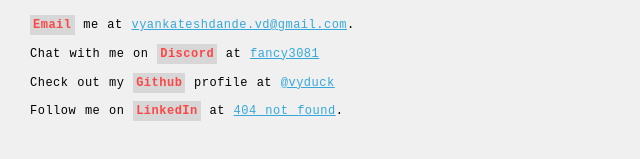
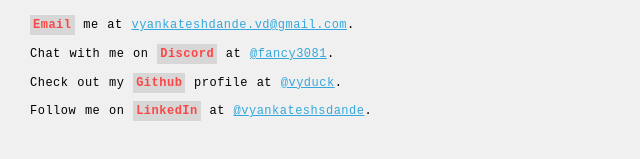
Before and after one commit to vyduck/homepage-v1, a plain HTML site: page index.html in a window 1280 px wide. Shown: the part 1261-1420 px from the top of the page, 0-640 px from the left. Drawn offline with Linux system fonts and the light colour scheme.

Commit message:
Added LinkedIn profile link

```diff
--- a/index.html
+++ b/index.html
@@ -113,15 +113,15 @@
                 <span class="imp">Email</span> me at <a href="mailto:vyankateshdande.vd@gmail.com">vyankateshdande.vd@gmail.com</a>.
             </p>
             <p id="discord" class="contact">
-                Chat with me on <span class="imp">Discord</span> at <a href="https://discordapp.com/users/912351813041262662">fancy3081</a>
+                Chat with me on <span class="imp">Discord</span> at <a href="https://discordapp.com/users/912351813041262662">@fancy3081</a>.
             <div class=""></div>
             </p>
             <p id="github" class="contact">
-                Check out my <span class="imp">Github</span> profile at <a href="http://github.com/vyduck">@vyduck</a>
+                Check out my <span class="imp">Github</span> profile at <a href="http://github.com/vyduck">@vyduck</a>.
             <div class=""></div>
             </p>
             <p id="linkedin" class="contact">
-                Follow me on <span class="imp">LinkedIn</span> at <a href="">404 not found</a>.
+                Follow me on <span class="imp">LinkedIn</span> at <a href="https://linkedin.com/in/vyankateshsdande">@vyankateshsdande</a>.
             </p>
         </section>
         </div>
```
